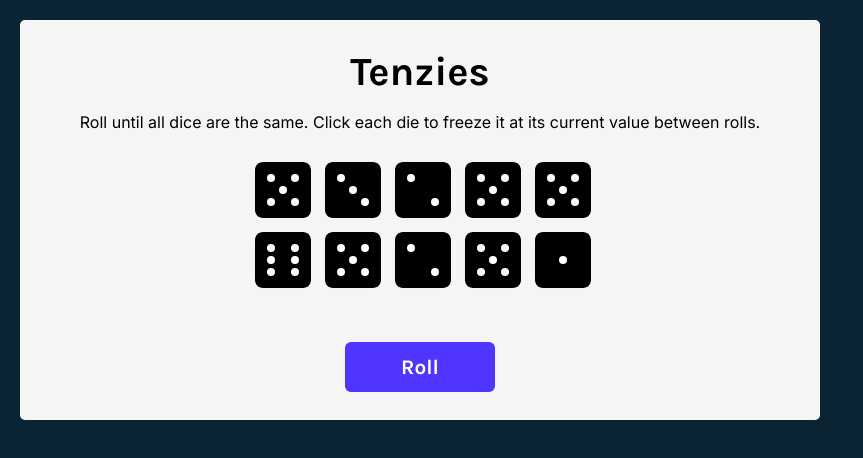
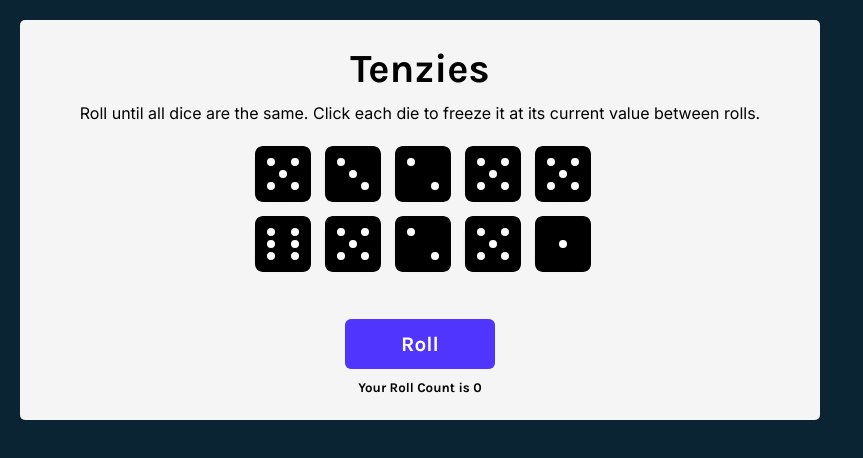
Before and after one commit to k-e-ian/Tenzies, a React (Vite) app in the folder tenzies/: page / in a window 1280 px wide. Shown: the top 458 px of the page, without its empty margins (0-863 px from the left). Built offline with nearby package versions, Linux system fonts and the light colour scheme.

Commit message:
Tracked the number of rolls

```diff
--- a/tenzies/src/App.jsx
+++ b/tenzies/src/App.jsx
@@ -9,6 +9,7 @@ import Confetti from "react-confetti"
 function App() {
   const [dice, setDice] = useState(allNewDice())
   const [tenzies, setTenzies] = useState(false)
+  const [rollCount, setRollCount] = useState(0)
 
   useEffect(() => {
     const allHeld = dice.every(die => die.isHeld)
@@ -49,10 +50,11 @@ function App() {
 
   function rollDice() {
     if (tenzies) {
-      console.log("you Won, you want a new game?")
+      setRollCount(0)
       setTenzies(false)
       setDice(allNewDice())      //setDice(generateNewDie())
     } else {
+      setRollCount((prevCount) => prevCount + 1)
       setDice(oldDice => oldDice.map(die => {
         return (die.isHeld === true) ?
           die :
@@ -93,6 +95,9 @@ function App() {
         >
           {tenzies ? "New Game" : "Roll"}
         </button>
+        <small>
+        {tenzies ? `You won with ${rollCount} rolls` : `Your Roll Count is ${rollCount}`}
+        </small>
       </main>
     </>
   )
```
